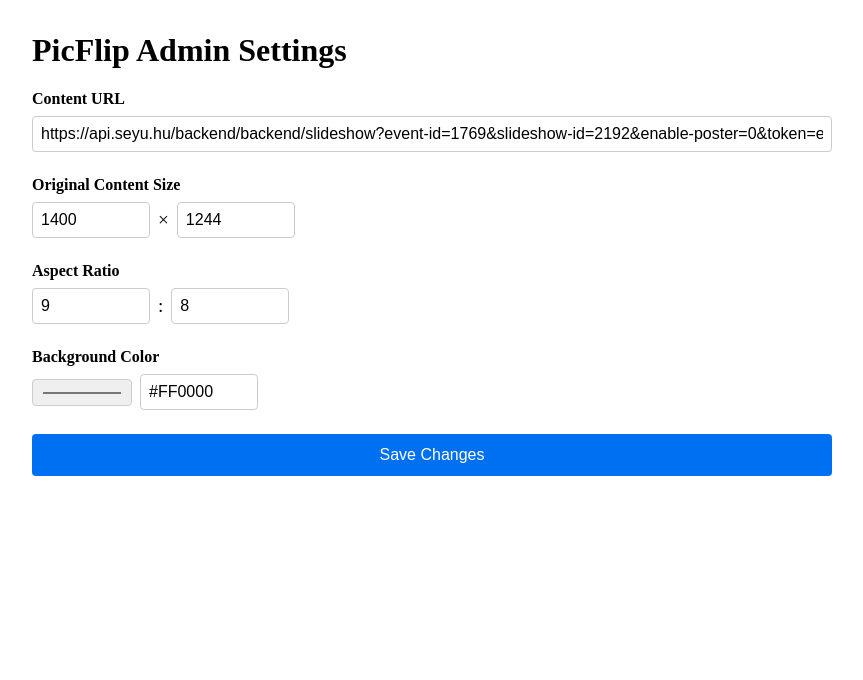
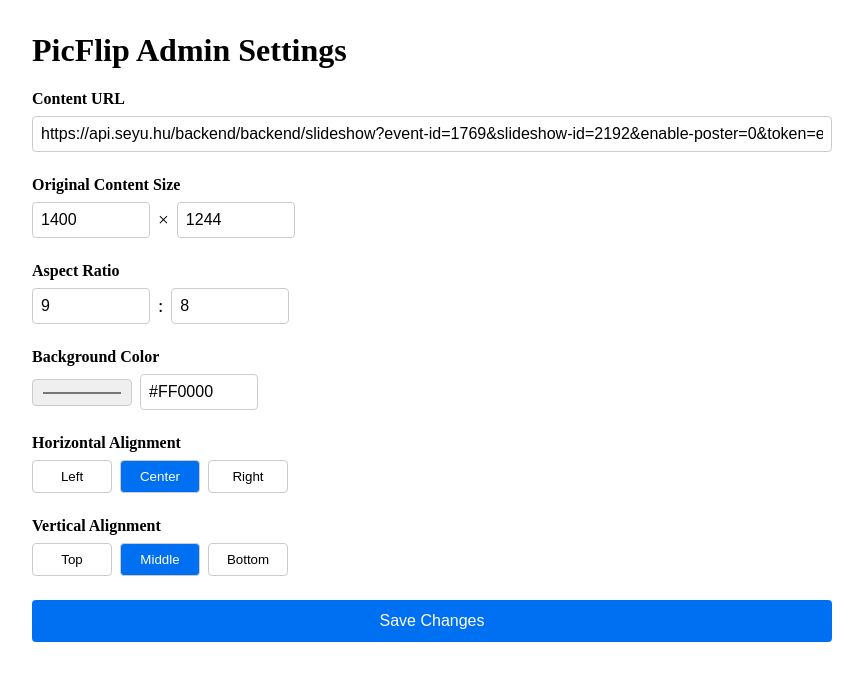
Before and after one commit to moldovancsaba/picflip, a Next.js app: page /admin in a window 1280 px wide. Shown: the top 680 px of the page, without its empty margins (208-1071 px from the left). Built offline with nearby package versions, Linux system fonts and the light colour scheme.

Commit message:
feat: add content alignment controls
- Add horizontal (left/center/right) and vertical (top/middle/bottom) alignment
- Update admin interface with alignment controls
- Update main page to support custom alignment
- Update documentation with alignment options

```diff
--- a/src/app/admin/page.tsx
+++ b/src/app/admin/page.tsx
@@ -60,6 +60,27 @@
 
   span {
     font-size: 1.2rem;
+  }
+`;
+
+const AlignmentGrid = styled.div`
+  display: grid;
+  grid-template-columns: repeat(3, 1fr);
+  gap: 0.5rem;
+  width: fit-content;
+`;
+
+const AlignmentButton = styled.button<{ $active: boolean }>`
+  padding: 0.5rem;
+  border: 1px solid #ccc;
+  background-color: ${props => props.$active ? '#0070f3' : 'white'};
+  color: ${props => props.$active ? 'white' : 'black'};
+  cursor: pointer;
+  border-radius: 4px;
+  min-width: 80px;
+
+  &:hover {
+    background-color: ${props => props.$active ? '#0051cc' : '#f5f5f5'};
   }
 `;
 
@@ -162,6 +183,60 @@
           </SizeInput>
         </FormGroup>
 
+        <FormGroup>
+          <Label>Horizontal Alignment</Label>
+          <AlignmentGrid>
+            <AlignmentButton
+              type="button"
+              onClick={() => handleChange('horizontalAlignment', 'left')}
+              $active={formData.horizontalAlignment === 'left'}
+            >
+              Left
+            </AlignmentButton>
+            <AlignmentButton
+              type="button"
+              onClick={() => handleChange('horizontalAlignment', 'center')}
+              $active={formData.horizontalAlignment === 'center'}
+            >
+              Center
+            </AlignmentButton>
+            <AlignmentButton
+              type="button"
+              onClick={() => handleChange('horizontalAlignment', 'right')}
+              $active={formData.horizontalAlignment === 'right'}
+            >
+              Right
+            </AlignmentButton>
+          </AlignmentGrid>
+        </FormGroup>
+
+        <FormGroup>
+          <Label>Vertical Alignment</Label>
+          <AlignmentGrid>
+            <AlignmentButton
+              type="button"
+              onClick={() => handleChange('verticalAlignment', 'top')}
+              $active={formData.verticalAlignment === 'top'}
+            >
+              Top
+            </AlignmentButton>
+            <AlignmentButton
+              type="button"
+              onClick={() => handleChange('verticalAlignment', 'middle')}
+              $active={formData.verticalAlignment === 'middle'}
+            >
+              Middle
+            </AlignmentButton>
+            <AlignmentButton
+              type="button"
+              onClick={() => handleChange('verticalAlignment', 'bottom')}
+              $active={formData.verticalAlignment === 'bottom'}
+            >
+              Bottom
+            </AlignmentButton>
+          </AlignmentGrid>
+        </FormGroup>
+
         <Button type="submit" disabled={!isDirty}>
           Save Changes
         </Button>
--- a/src/lib/settings-context.tsx
+++ b/src/lib/settings-context.tsx
@@ -1,6 +1,9 @@
 "use client";
 
 import { createContext, useContext, useEffect, useState } from 'react';
+
+type HorizontalAlignment = 'left' | 'center' | 'right';
+type VerticalAlignment = 'top' | 'middle' | 'bottom';
 
 interface Settings {
   contentUrl: string;
@@ -9,6 +12,8 @@
   aspectRatioX: number;
   aspectRatioY: number;
   backgroundColor: string;
+  horizontalAlignment: HorizontalAlignment;
+  verticalAlignment: VerticalAlignment;
 }
 
 const defaultSettings: Settings = {
@@ -18,6 +23,8 @@
   aspectRatioX: 9,
   aspectRatioY: 8,
   backgroundColor: '#FF0000',
+  horizontalAlignment: 'center',
+  verticalAlignment: 'middle',
 };
 
 interface SettingsContextType {
```
Also changed, not shown: src/app/page.tsx (+30 -5 lines), 1 other file (tests, documents, lock files or other folders).
